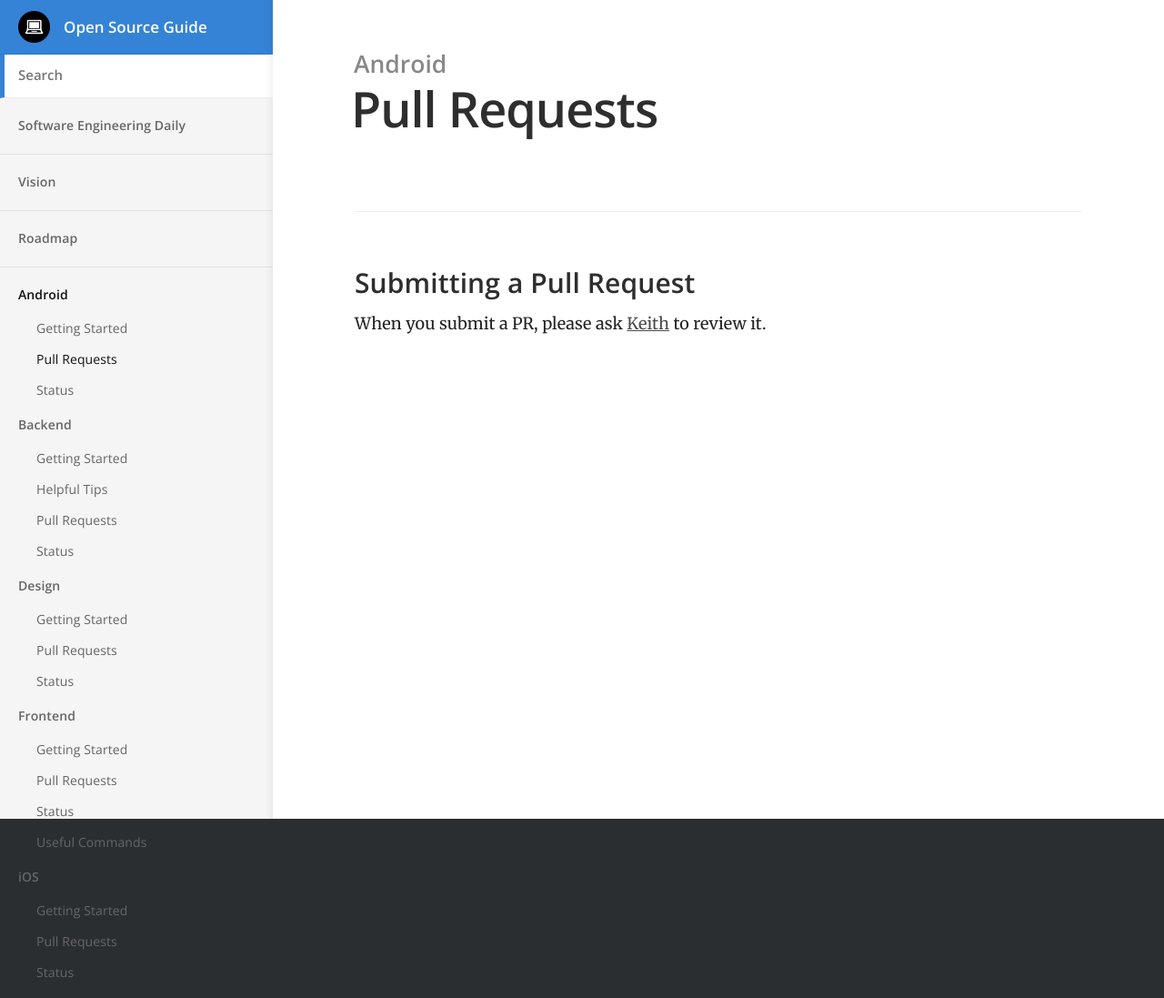
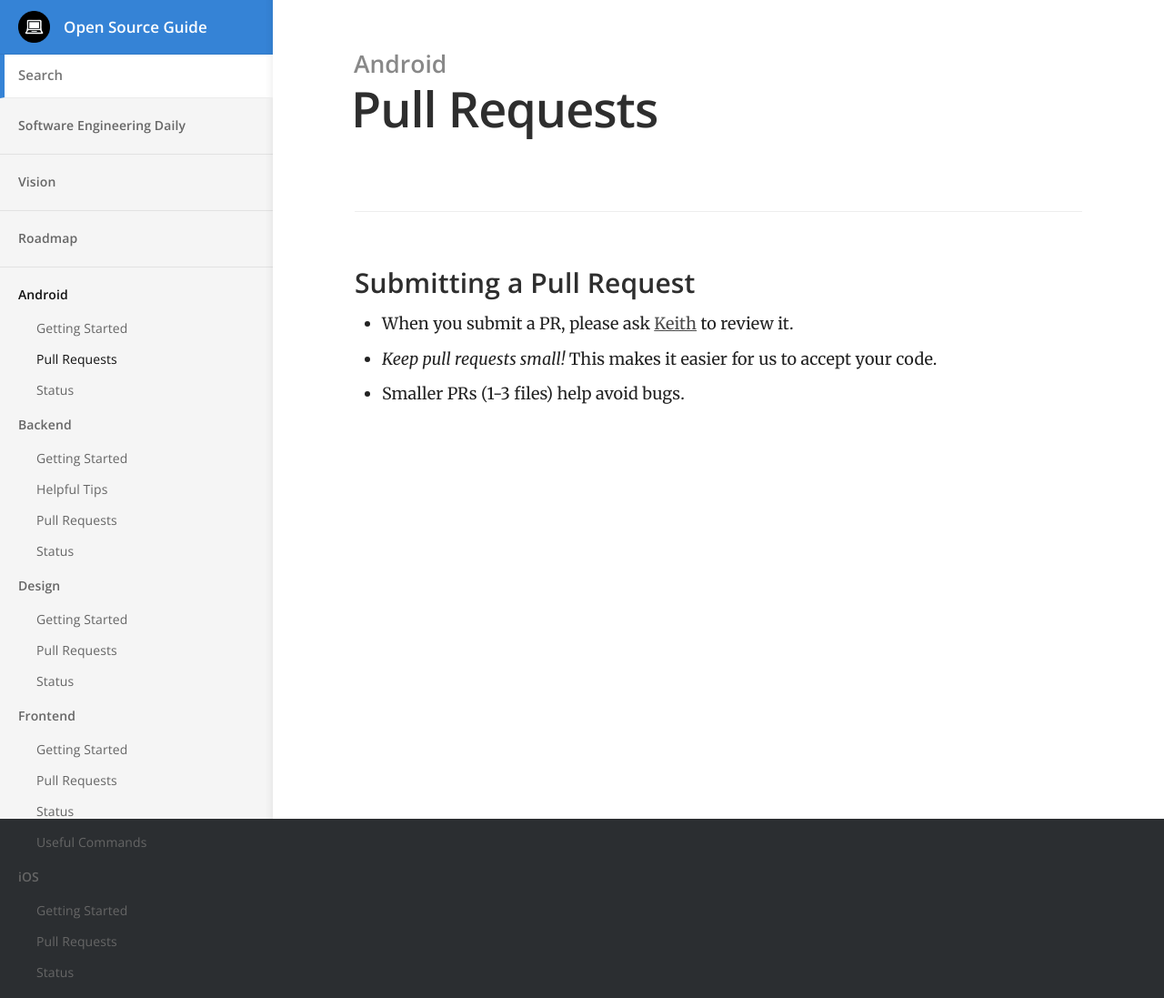
Before and after one commit to SoftwareEngineeringDaily/softwareengineeringdaily.github.io, a Jekyll site: the page built from _docs/Android/pullrequests.md, in a window 1280 px wide. Shown: the whole page at 91% size. Built offline with Jekyll 4.4.1, drawn with Linux system fonts in a browser that asks for light colours.

Commit message:
further pull request guidelines

```diff
--- a/_docs/Android/pullrequests.md
+++ b/_docs/Android/pullrequests.md
@@ -6,4 +6,6 @@ order: 2
 
 ### Submitting a Pull Request
 
-When you submit a PR, please ask [Keith](https://github.com/TheHollidayInn) to review it.
+* When you submit a PR, please ask [Keith](https://github.com/TheHollidayInn) to review it.
+* *Keep pull requests small!* This makes it easier for us to accept your code.
+* Smaller PRs (1-3 files) help avoid bugs.
```
Also changed, not shown: _docs/Backend/pullrequests.md (+3 -1 lines), _docs/Design/pullrequests.md (+3 -1 lines), _docs/Frontend/pullrequests.md (+3 -1 lines), _docs/iOS/pullrequests.md (+3 -1 lines).
